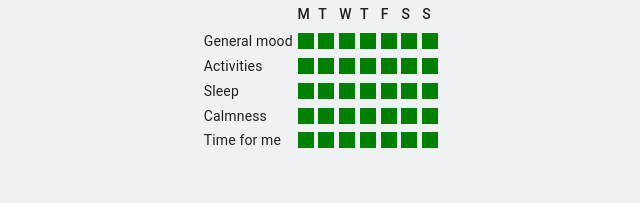
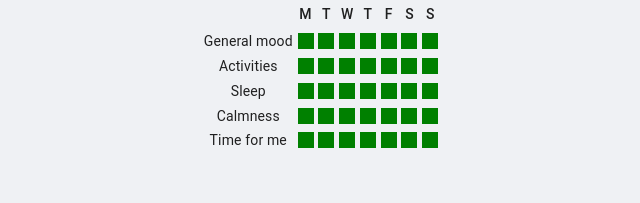
Before and after one commit to kaiuliia/well_being_frontend, a React (Create React App) app: page /user/dashboard in a window 1280 px wide. Shown: the top 203 px of the page, without its empty margins (319-959 px from the left). Built offline with nearby package versions, Linux system fonts and the light colour scheme; the HTML template or start-up script is replaced by a standard one.

Commit message:
upd table

```diff
--- a/src/components/dashboard/table.tsx
+++ b/src/components/dashboard/table.tsx
@@ -138,6 +138,7 @@ export function DashboardTable() {
           "& .MuiTableCell-root": {
             padding: "0.15rem",
             borderBottom: "none",
+            textAlign: "center",
           },
         }}
       >
```
